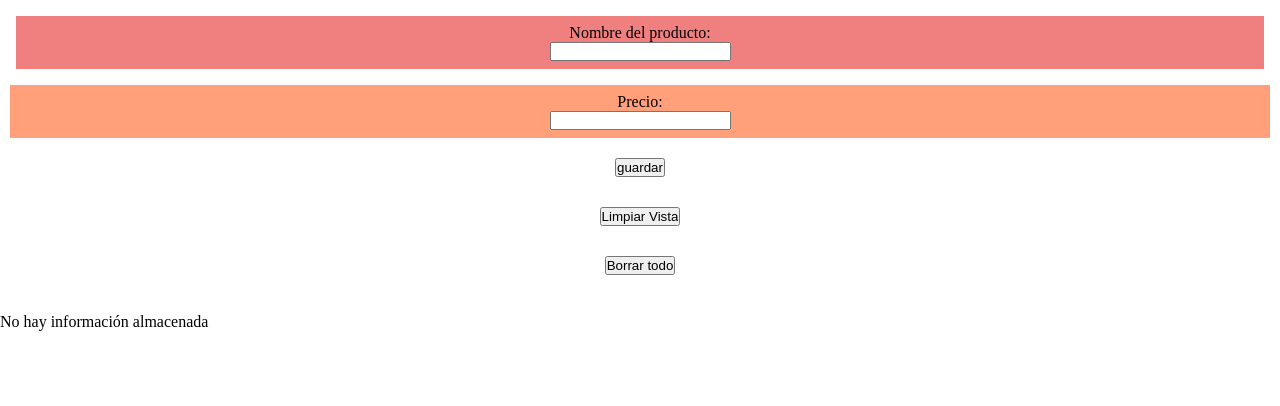
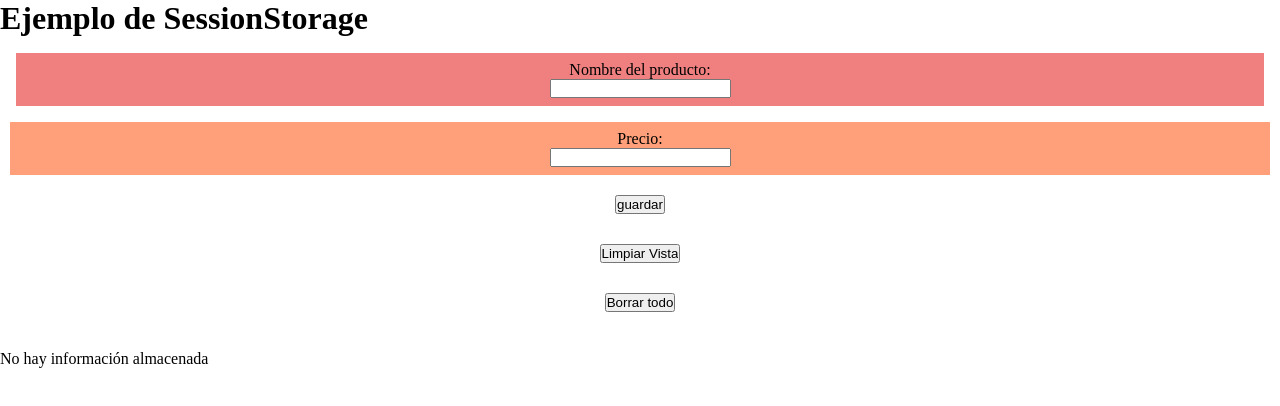
Before and after one commit to Guillermo-31/InvestigacionAplicada2DAW, a plain HTML site: page SessionStorage/index.html in a window 1280 px wide. Drawn offline with Linux system fonts and the light colour scheme.

Commit message:
Update index.html

```diff
--- a/SessionStorage/index.html
+++ b/SessionStorage/index.html
@@ -17,6 +17,8 @@
 
 <form name="formulario">
 
+    <h1>Ejemplo de SessionStorage</h1>
+
     <p class="titulo1">Nombre del producto:<br><input type="text" name="producto" id="producto"></p>
 
     <p class="titulo2">Precio:<br><input type="text" name="precio" id="precio"></p>
```
